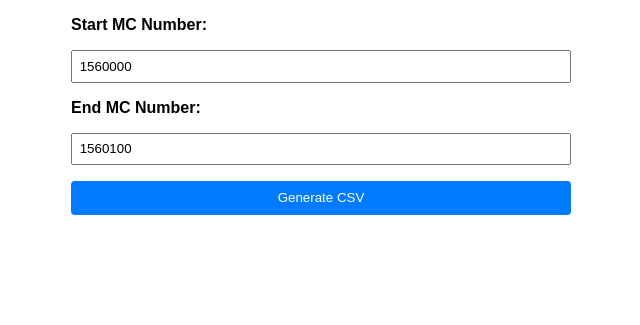
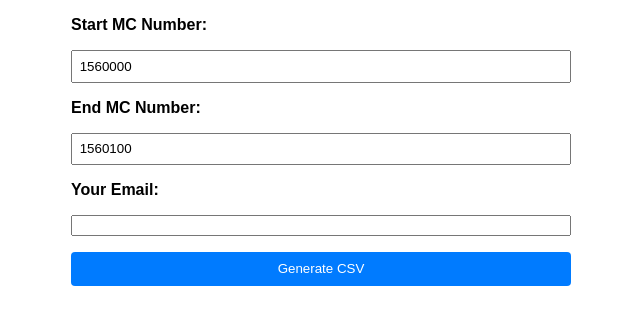
Before and after one commit to MuhammadAbraiz/fmcsa-scraper, a Flask app: page / in a window 1280 px wide. Shown: the part 152-477 px from the top of the page, without its empty margins (319-959 px from the left). Run offline with Flask 3, Linux system fonts and the light colour scheme.

Commit message:
email sending

```diff
--- a/app.py
+++ b/app.py
@@ -6,6 +6,8 @@ from datetime import datetime
 import re
 from dotenv import load_dotenv
 import time
+import smtplib
+from email.message import EmailMessage
 
 load_dotenv()
 
@@ -32,6 +34,7 @@ def generate_csv():
     """
     start_mc = int(request.form.get('start_mc', 1560000))
     end_mc   = int(request.form.get('end_mc', 1560100))
+    user_email = request.form.get('user_email')
 
     timestamp = datetime.now().strftime('%Y%m%d_%H%M%S')
     output_csv_file = f'output_{timestamp}.csv'
@@ -147,12 +150,29 @@ def generate_csv():
                     carrier_data['cargo_carried'],
                 ])
 
-
     # If we found any carriers, the CSV should exist
     if os.path.exists(output_csv_file):
-        return send_file(output_csv_file, as_attachment=True)
+        send_csv_email(user_email, output_csv_file)
+        os.remove(output_csv_file)
+        return f"CSV sent to {user_email}!"
     else:
         return "No valid data found matching the criteria.", 400
 
+def send_csv_email(to_email, csv_file_path):
+    gmail_user = os.environ.get('GMAIL_USER')
+    gmail_pass = os.environ.get('GMAIL_PASS')
+    msg = EmailMessage()
+    msg['Subject'] = 'Your Requested CSV File'
+    msg['From'] = gmail_user
+    msg['To'] = to_email
+    msg.set_content('Attached is your requested CSV file.')
+    with open(csv_file_path, 'rb') as f:
+        file_data = f.read()
+        file_name = os.path.basename(csv_file_path)
+    msg.add_attachment(file_data, maintype='application', subtype='octet-stream', filename=file_name)
+    with smtplib.SMTP_SSL('smtp.gmail.com', 465) as smtp:
+        smtp.login(gmail_user, gmail_pass)
+        smtp.send_message(msg)
+
 if __name__ == '__main__':
     app.run(host='0.0.0.0', port=5000, debug=True)
--- a/templates/index.html
+++ b/templates/index.html
@@ -25,6 +25,9 @@
             <label for="end_mc">End MC Number:</label>
             <input type="number" id="end_mc" name="end_mc" required value="1560100">
 
+            <label for="user_email">Your Email:</label>
+            <input type="email" id="user_email" name="user_email" required>
+
             <button type="submit">Generate CSV</button>
         </form>
     </div>
```
